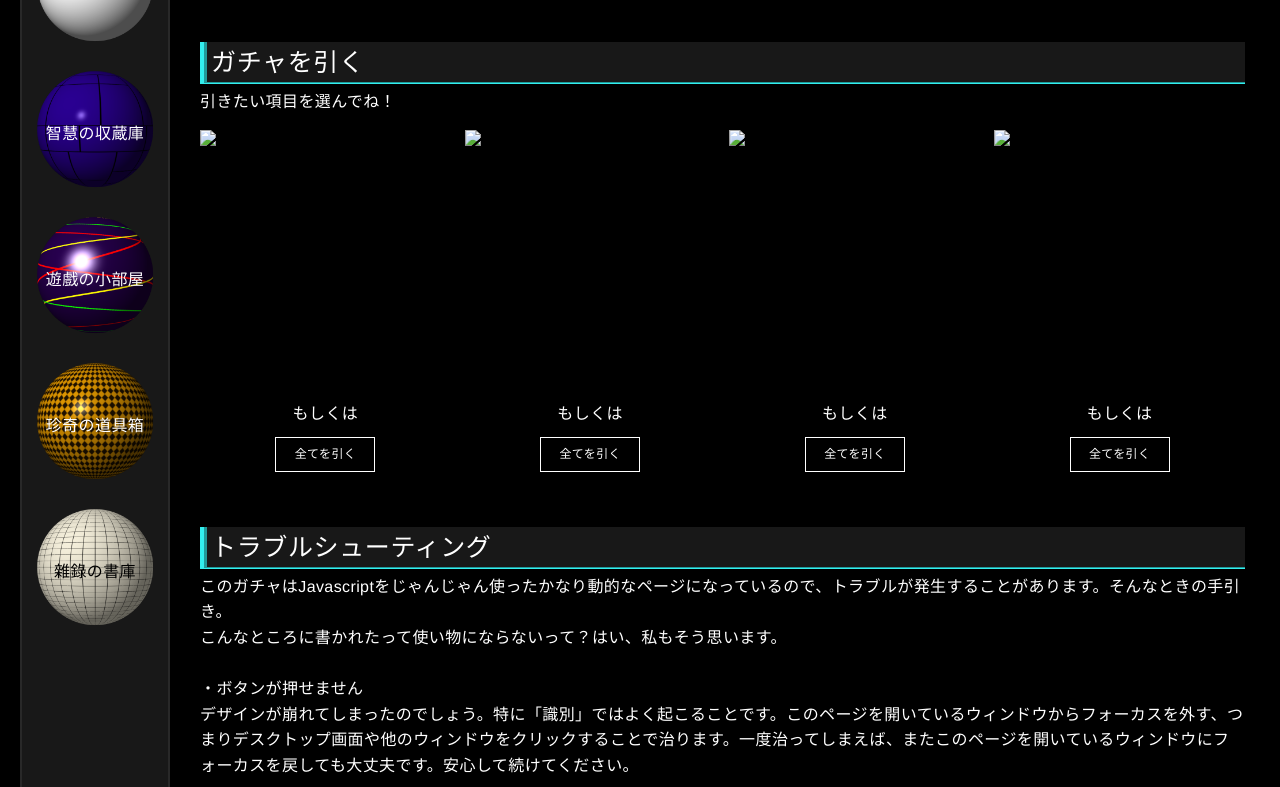
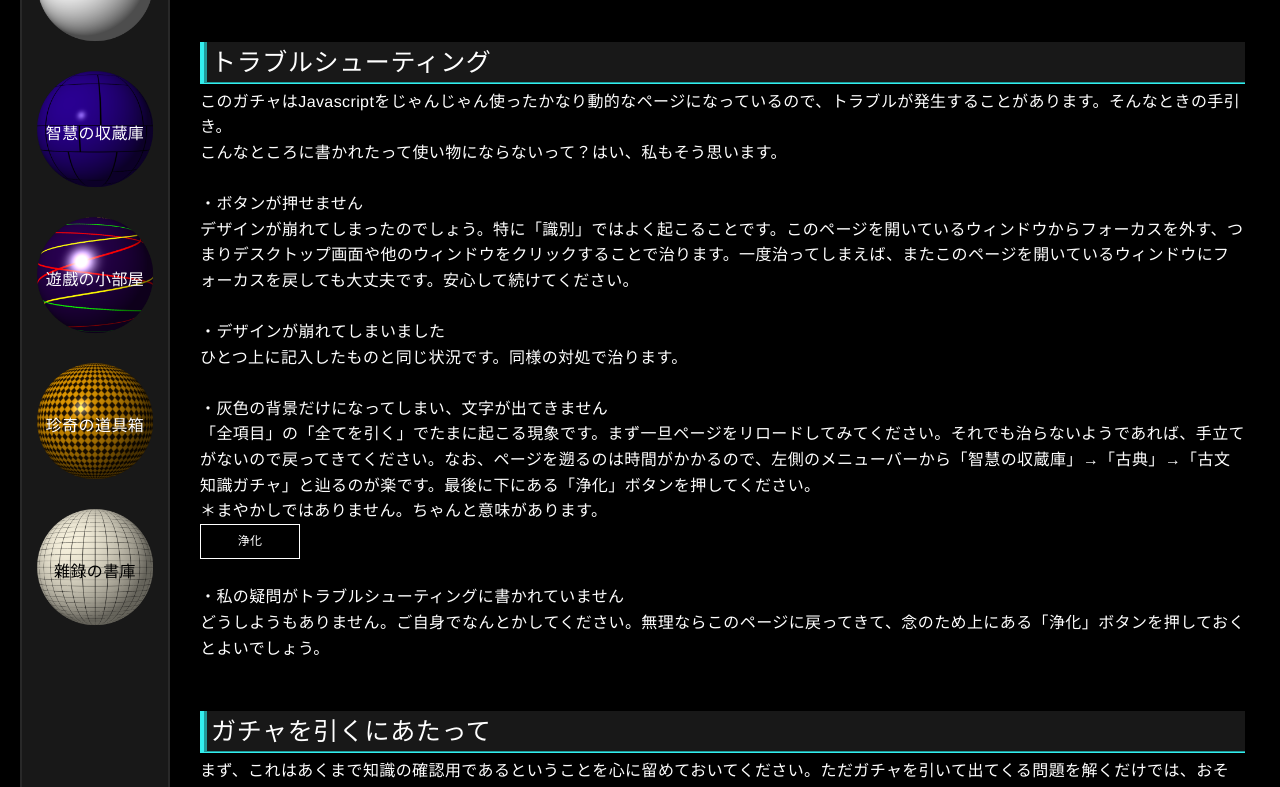
Before and after one commit to k-slate/k-slate.github.io, a plain HTML site: page study/study/geography/iGeo/iGeo.html in a window 1280 px wide. Shown: the part 215-1002 px from the top of the page. Drawn offline with Linux system fonts and the light colour scheme; files that its build step writes are made by us from their sources; files whose address does not match are found by name.

Commit message:
Update iGeo.html

```diff
--- a/study/study/geography/iGeo/iGeo.html
+++ b/study/study/geography/iGeo/iGeo.html
@@ -3,7 +3,7 @@
     <head>
         <meta charset="utf-8">
         <meta name="viewport" content="width=device-width, initial-scale=1.0">
-        <title id="page_title">古文知識ガチャ </title>
+        <title id="page_title">iGeo対策用ページ</title>
         <link rel="stylesheet" type="text/css" href="../../../../common/format.css">
         <link rel="stylesheet" type="text/css" href="../../../common/study_format.css">
         <link rel="stylesheet" type="text/css" href="./kobun.css">
@@ -17,57 +17,7 @@
             <iframe class="menu" src="../../../../common/menu.html" frameborder="0"></iframe>
 
             <div class="main">
-                <h1 id="title"><img class="icon" src="../../../../common/images/study.png" />古文知識ガチャ</h1>
-
-                <div  id="items_container">
-                    <h2>ガチャを引く</h2>
-                    <p>引きたい項目を選んでね！</p>
-                    <div class="block_container">
-                        <div class="block">
-                            <img src="./images/全項目.png" />
-                            <div class="square">
-                                <div class="circle" onclick="all_items_random()" id="all_items"></div>
-                                <div class="inner_block">
-                                    <h3>全項目</h3>
-                                </div>
-                            </div>
-                            <p>もしくは</p>
-                            <button onclick="all_items_all()">全てを引く</button>
-                        </div>
-                        <div class="block">
-                            <img src="./images/助動詞.png" />
-                            <div class="square">
-                                <div class="circle" onclick="jyodoshi_random()" id="jyodoshi"></div>
-                                <div class="inner_block">
-                                    <h3>助動詞</h3>
-                                </div>
-                            </div>
-                            <p>もしくは</p>
-                            <button onclick="jyodoshi_all()">全てを引く</button>
-                        </div>
-                        <div class="block">
-                            <img src="./images/助詞.png" />
-                            <div class="square">
-                                <div class="circle" onclick="jyoshi_random()" id="jyoshi"></div>
-                                <div class="inner_block">
-                                    <h3>助詞</h3>
-                                </div>
-                            </div>
-                            <p>もしくは</p>
-                            <button onclick="jyoshi_all()">全てを引く</button>
-                        </div>
-                        <div class="block">
-                            <img src="./images/識別.png" />
-                            <div class="square">
-                                <div class="circle" onclick="distingish_random()" id="distingish"></div>
-                                <div class="inner_block">
-                                    <h3>識別</h3>
-                                </div>
-                            </div>
-                            <p>もしくは</p>
-                            <button onclick="distingish_all()">全てを引く</button>
-                        </div>
-                    </div>
+                <h1 id="title"><img class="icon" src="../../../../common/images/study.png" />iGeo対策用ページ</h1>
                     <h2>トラブルシューティング</h2>
                     <p>
                     このガチャはJavascriptをじゃんじゃん使ったかなり動的なページになっているので、トラブルが発生することがあります。そんなときの手引き。<br>
```
